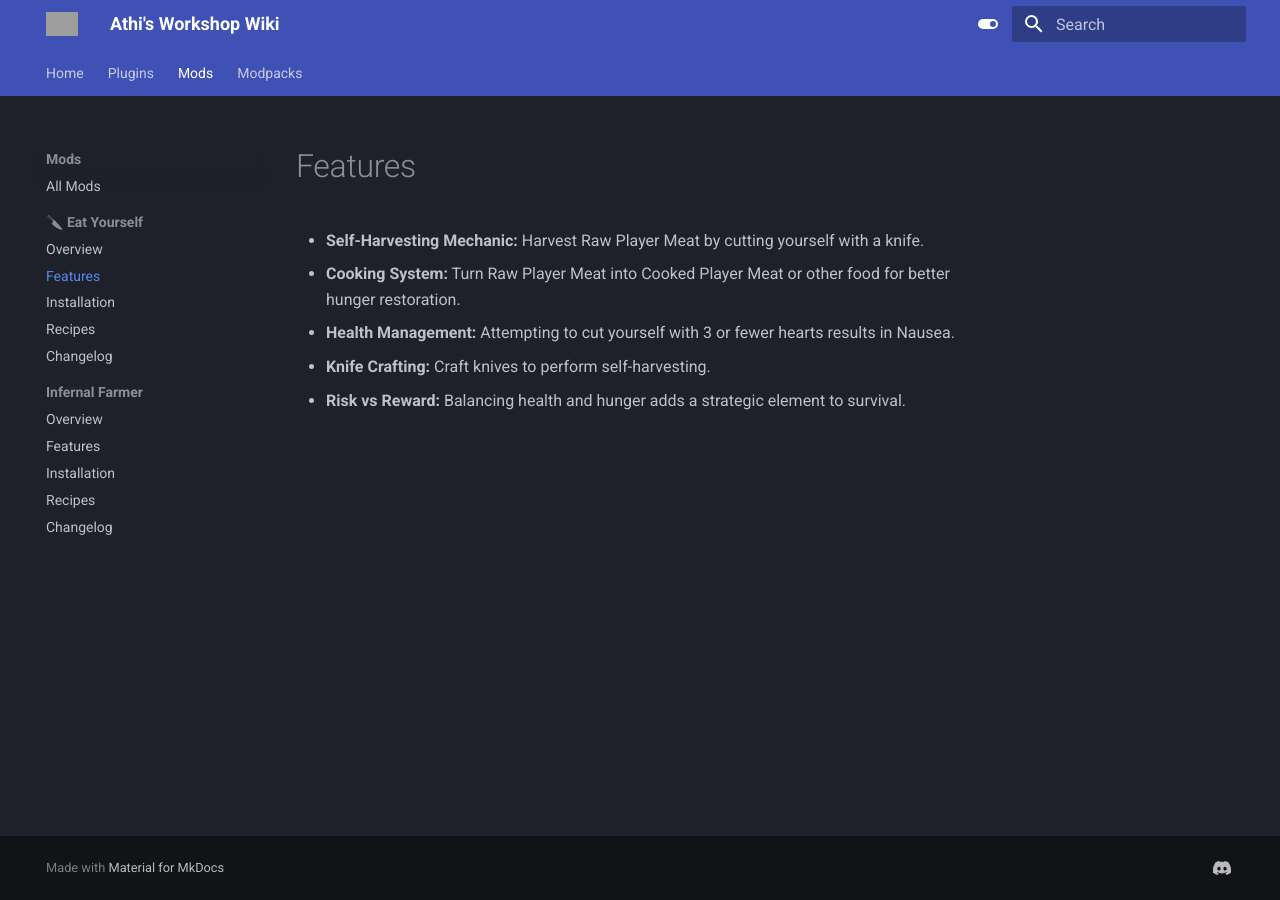
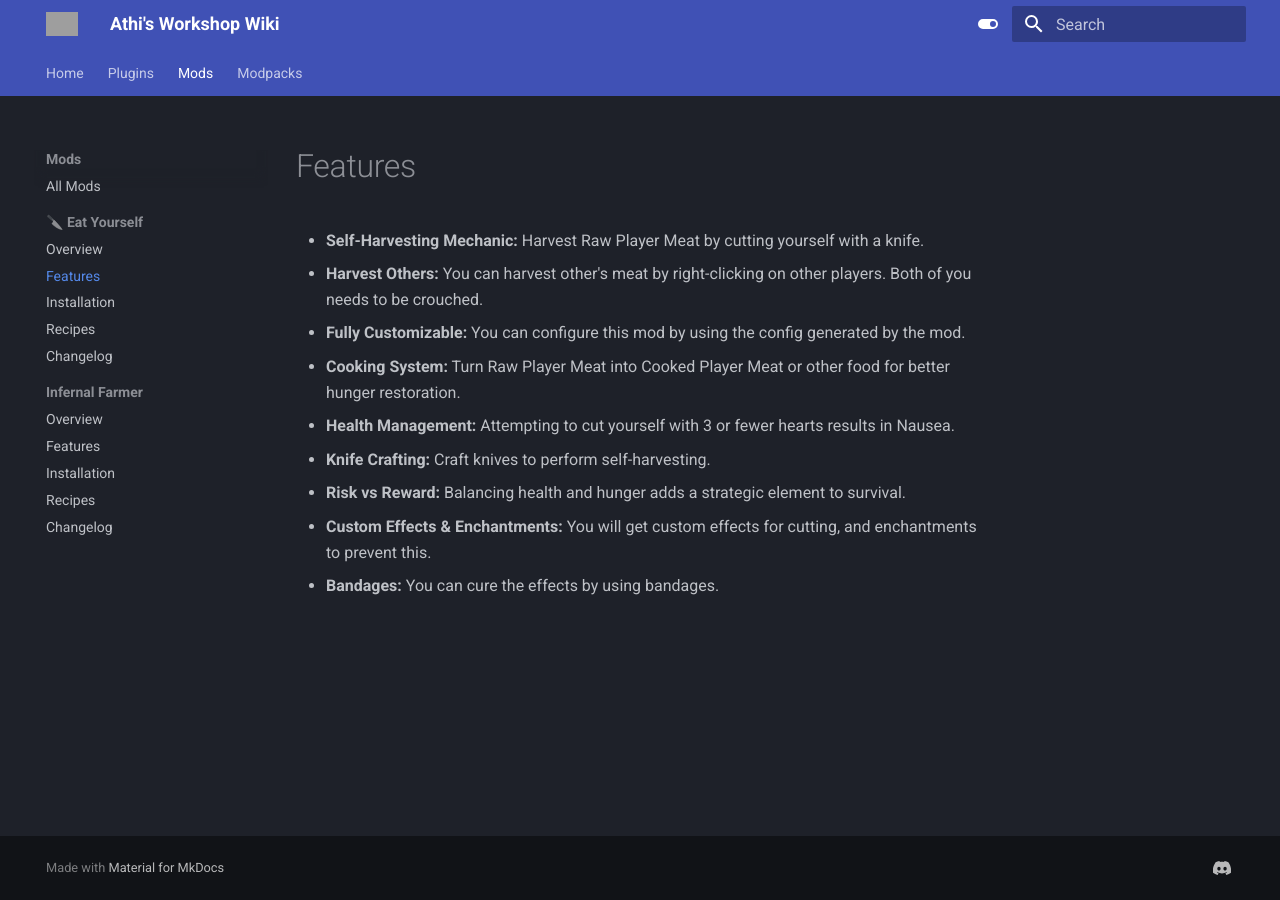
Before and after one commit to Athlantes/AthisWiki, an MkDocs documentation site: the page built from docs/mods/eat_yourself/features.md, in a window 1280 px wide. Built offline with MkDocs 1.6.1 and Material for MkDocs 9.7.7, drawn with Linux system fonts in a browser that asks for light colours; grey boxes are pictures that could not be loaded.

```diff
--- a/docs/mods/eat_yourself/features.md
+++ b/docs/mods/eat_yourself/features.md
@@ -1,7 +1,11 @@
 # Features
 
 - **Self-Harvesting Mechanic:** Harvest Raw Player Meat by cutting yourself with a knife.
+- **Harvest Others:** You can harvest other's meat by right-clicking on other players. Both of you needs to be crouched.
+- **Fully Customizable:** You can configure this mod by using the config generated by the mod.
 - **Cooking System:** Turn Raw Player Meat into Cooked Player Meat or other food for better hunger restoration.
 - **Health Management:** Attempting to cut yourself with 3 or fewer hearts results in Nausea.
 - **Knife Crafting:** Craft knives to perform self-harvesting.
 - **Risk vs Reward:** Balancing health and hunger adds a strategic element to survival.
+- **Custom Effects & Enchantments:** You will get custom effects for cutting, and enchantments to prevent this.
+- **Bandages:** You can cure the effects by using bandages.
```
Also changed, not shown: docs/mods/eat_yourself/recipes.md (+7 -0 lines), docs/mods/eat_yourself/images/bandage_crafting.png (added).
